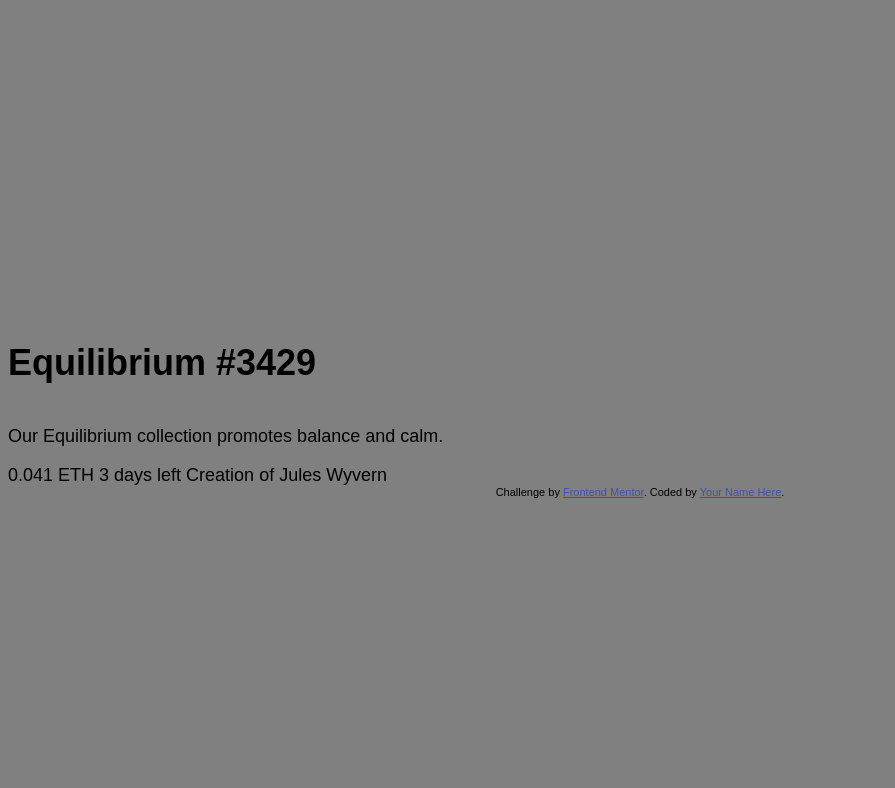
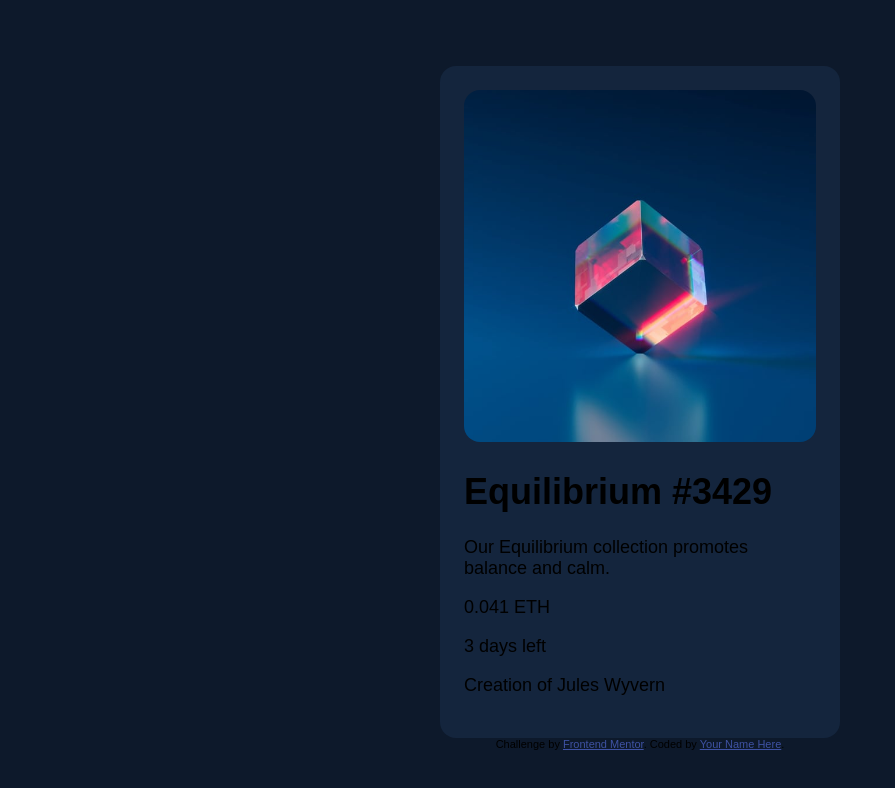
Before and after one commit to pojerm/nft-preview-card-component-main, a website built with Parcel: page index.html in a window 1280 px wide. Shown: the whole page, without its empty margins (0-895 px from the left). Built offline with nearby package versions, Linux system fonts and the light colour scheme; a web font is replaced by a local one.

Commit message:
pozicionirao sam sliku stavio sirinu karte

```diff
--- a/index.html
+++ b/index.html
@@ -1,8 +1,10 @@
 <!DOCTYPE html>
 <html lang="en">
+
 <head>
   <meta charset="UTF-8">
-  <meta name="viewport" content="width=device-width, initial-scale=1.0"> <!-- displays site properly based on user's device -->
+  <meta name="viewport" content="width=device-width, initial-scale=1.0">
+  <!-- displays site properly based on user's device -->
 
   <link rel="icon" type="image/png" sizes="32x32" href="./images/favicon-32x32.png">
   <link rel="stylesheet" href="src/scss/main.scss">
@@ -12,33 +14,45 @@
 
   <!-- Feel free to remove these styles or customise in your own stylesheet 👍 -->
   <style>
-    .attribution { font-size: 11px; text-align: center; }
-    .attribution a { color: hsl(228, 45%, 44%); }
+    .attribution {
+      font-size: 11px;
+      text-align: center;
+    }
+
+    .attribution a {
+      color: hsl(228, 45%, 44%);
+    }
   </style>
 </head>
+
 <body>
 
   <div class="card">
+    <img src="images/image-equilibrium.jpg" alt="" class="card__image">
     <h1 class="card__title">
-
       Equilibrium #3429
     </h1>
+
+    <p class="card__text">
+      Our Equilibrium collection promotes balance and calm.
+    </p>
+
+    <p class="card__stat">
+      0.041 ETH
+    </p>
+    <p class="card__stat">
+      3 days left
+    </p>
+    <p class="card__author">
+      Creation of Jules Wyvern
+    </p>
   </div>
 
-  <p class="card__text">
-
-    Our Equilibrium collection promotes balance and calm.
-  </p>
-
-
-  0.041 ETH
-  3 days left
-
-  Creation of Jules Wyvern
 
   <div class="attribution">
     Challenge by <a href="https://www.frontendmentor.io?ref=challenge" target="_blank">Frontend Mentor</a>.
     Coded by <a href="#">Your Name Here</a>.
   </div>
 </body>
+
 </html>
--- a/src/scss/card.scss
+++ b/src/scss/card.scss
@@ -0,0 +1,13 @@
+.card {
+    background-color: $card-BG;
+    width: 400px;
+    padding: 24px;
+    border-radius: 16px;
+
+
+    &__image {
+        background-size: cover;
+        width: 100%;
+        border-radius: 16px;
+    }
+}
--- a/src/scss/globals.scss
+++ b/src/scss/globals.scss
@@ -9,7 +9,9 @@ body {
   flex-flow: column;
   font-size: 18px;
   font-family: "Outfit", sans-serif;
-  background-color: grey;
+  background-color: $main-BG;
   height: 100vh;
+//   centriraj sve u sredinu
   justify-content: center;
+  align-items: center;
 }
```
Also changed, not shown: dist/image-equilibrium.25160742.jpg (added), dist/index.html, dist/index.js, 4 other files.
